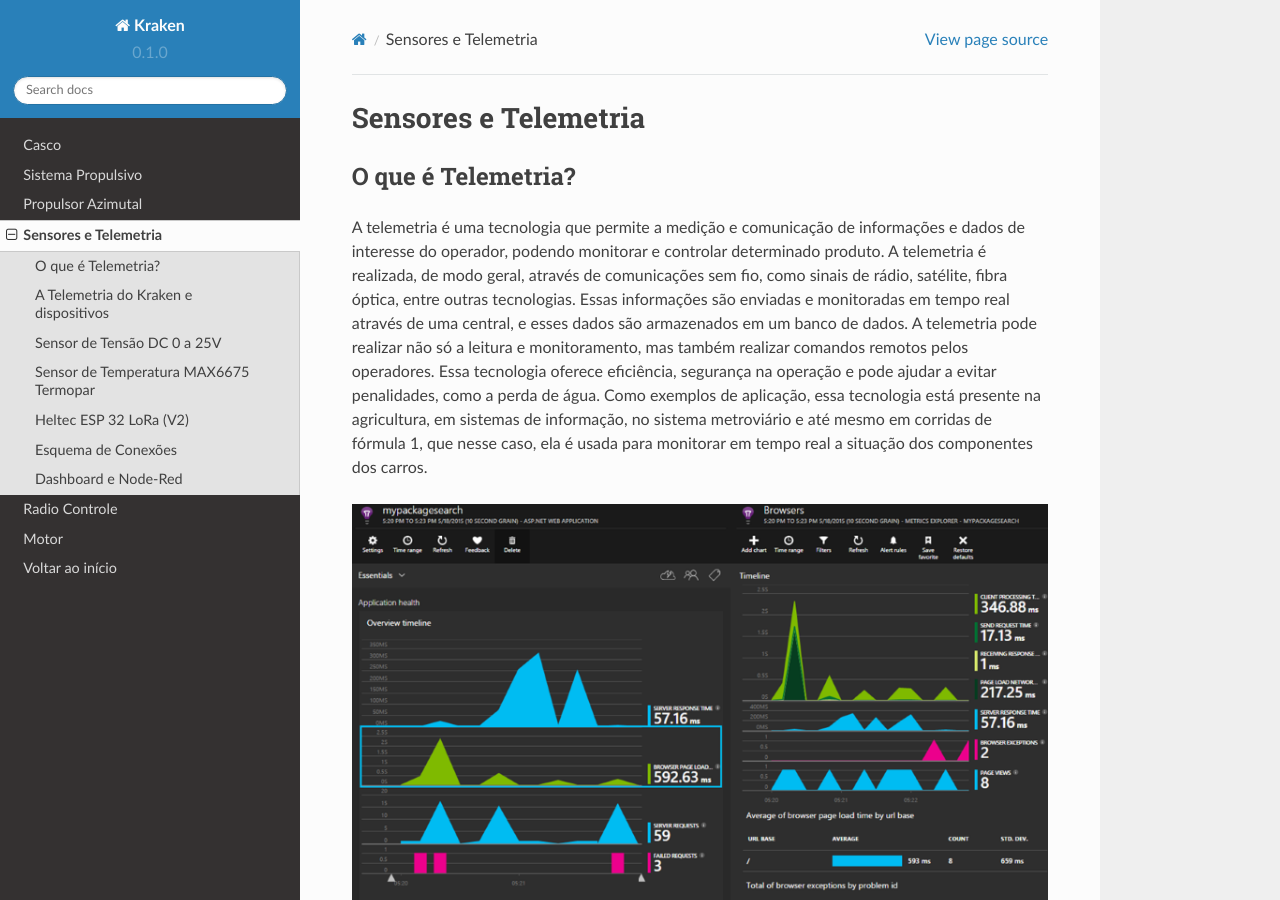
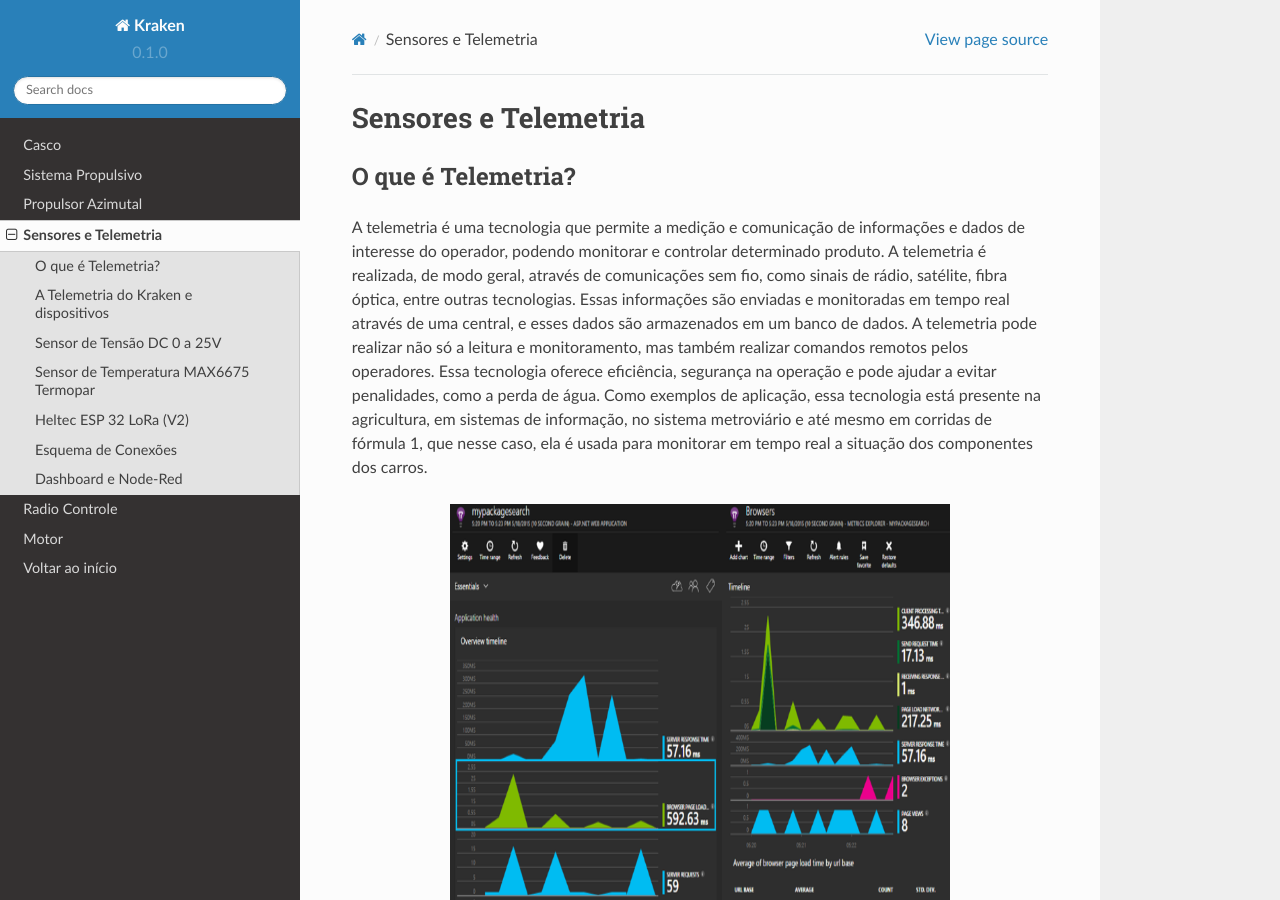
Before and after one commit to polinautico/RTD-Kraken, a Sphinx documentation site: the page built from docs/source/sensores.rst, in a window 1280 px wide and 900 px high. Built offline with Sphinx 7.4.7 and the Read the Docs theme 2.0.0, drawn with Linux system fonts in a browser that asks for light colours.

Commit message:
Update sensores.rst

```diff
--- a/docs/source/sensores.rst
+++ b/docs/source/sensores.rst
@@ -10,6 +10,8 @@ Como exemplos de aplicação, essa tecnologia está presente na agricultura, em
 
 .. image:: imagens/telemex.png
   :align: center
+  :width: 500
+  :height: 500
 
 No caso do nosso rebocador, utilizaremos a telemetria para monitorar o que está havendo com a parte elétrica, afim de entender o desempenho da embarcação.
 
```
